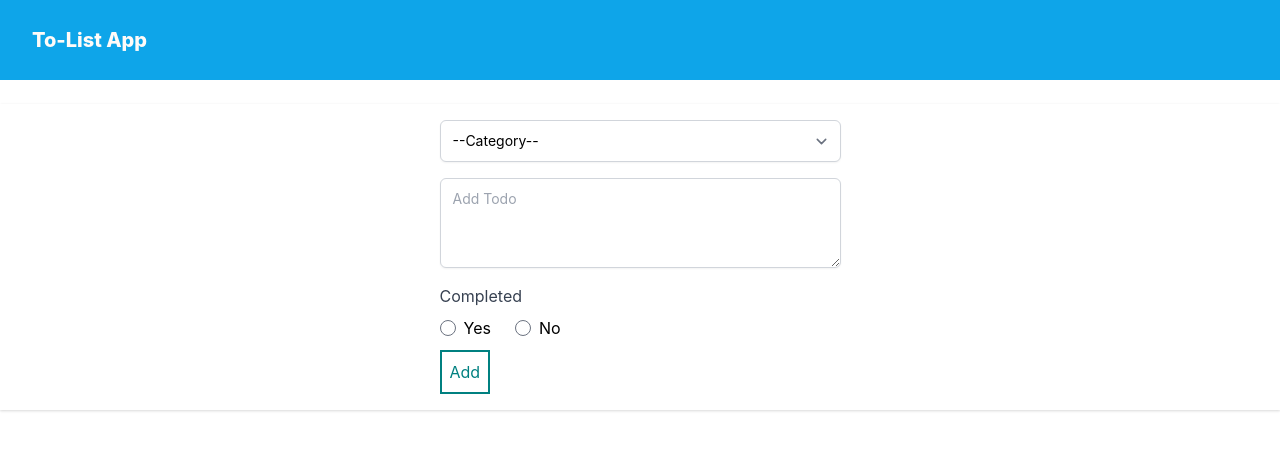
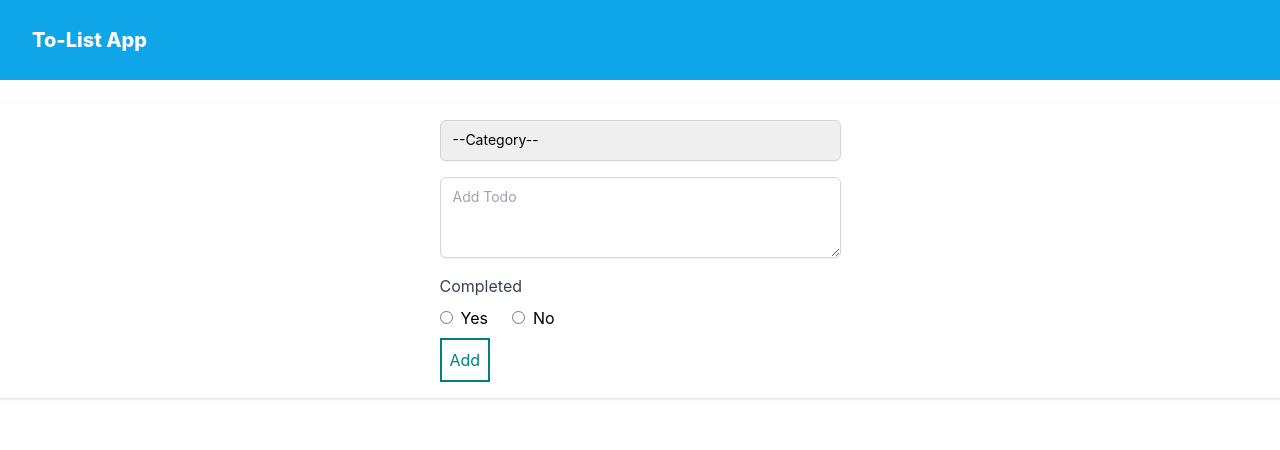
Before and after one commit to DEsp104/django-restful-api, a React (Create React App) app in the folder client/: page / in a window 1280 px wide. Shown: the top 450 px of the page. Built offline with nearby package versions, Linux system fonts and the light colour scheme.

Commit message:
remove tailwindcss form

```diff
--- a/client/tailwind.config.js
+++ b/client/tailwind.config.js
@@ -400,5 +400,4 @@ module.exports = {
     wordBreak: ["responsive"],
     zIndex: ["responsive"],
   },
-  plugins: [require("@tailwindcss/forms")],
 };
```
